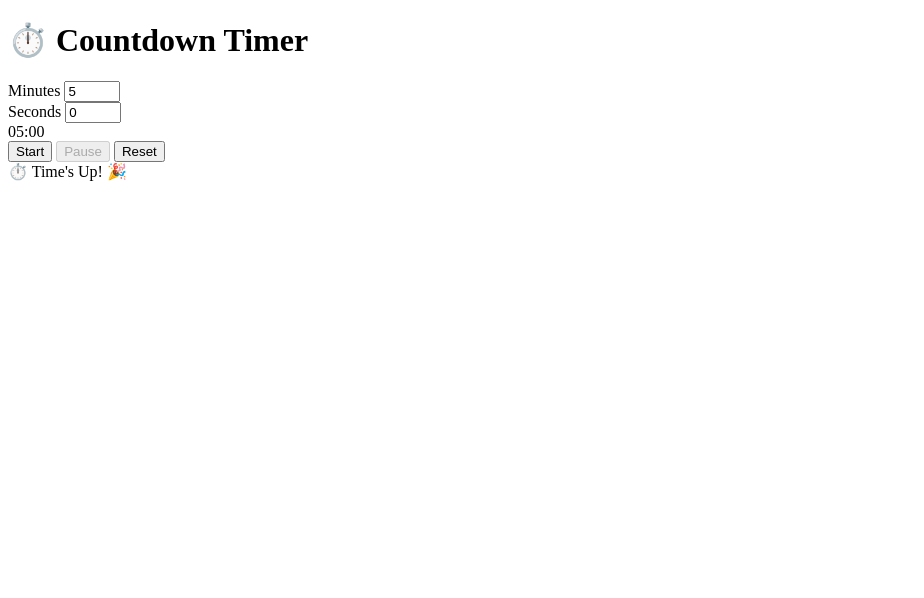
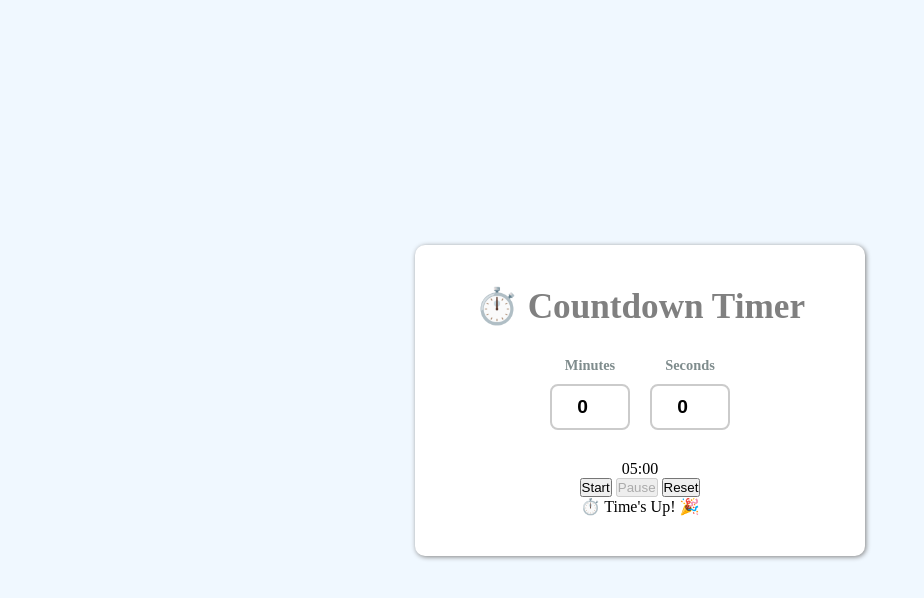
Before and after one commit to blerandgashi/countdown-timer, a plain HTML site: page index.html in a window 1280 px wide. Shown: the whole page, without its empty margins (0-924 px from the left). Drawn offline with Linux system fonts and the light colour scheme.

Commit message:
added a bit of styling

```diff
--- a/index.html
+++ b/index.html
@@ -13,7 +13,7 @@
     <div class="input-section">
       <div class="input-group">
         <label>Minutes</label>
-        <input type="number" id="minutes" min="0" max="59" value="5">
+        <input type="number" id="minutes" min="0" max="59" value="0">
       </div>
       <div class="input-group">
         <label>Seconds</label>
--- a/style.css
+++ b/style.css
@@ -0,0 +1,55 @@
+*{
+  margin: 0;
+  padding: 0;
+  box-sizing: border-box;
+}
+body{
+  display: flex;
+  justify-content: center;
+  min-height: 100vh;
+  align-items: center;
+  background-color: aliceblue;
+}
+.container{
+  background-color: white;
+  padding: 40px;
+  text-align: center;
+  width: 100%;
+  max-width: 450px;
+  border-radius: 10px;
+  box-shadow: 1px 1px 5px gray;
+}
+h1{
+  color: gray;
+  margin-bottom: 30px;
+  font-size: 2.2rem;
+}
+.input-section{
+  display: flex;
+  justify-content: center;
+  gap: 20px;
+  margin-bottom: 30px;
+}
+.input-group{
+  display: flex;
+  flex-direction: column;
+  gap: 10px;
+}
+.input-group label {
+  font-size: 0.9rem;
+  color: #7f8c8d;
+  font-weight: 600;
+}
+.input-group input{
+  width: 80px;
+  padding: 10px;
+  font-size: 1.2rem;
+  text-align: center;
+  font-weight: 600;
+  border-radius: 8px;
+  border: 2px solid #cbcbcb;
+}
+.input-group input:focus {
+  outline: none;
+  border-color: #667eea;
+}
```
